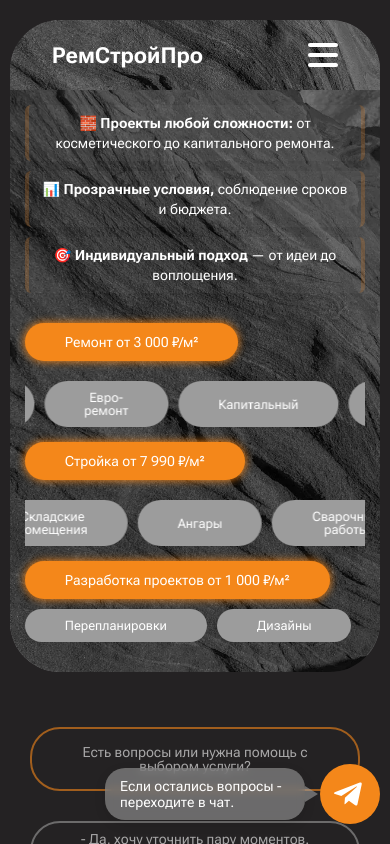
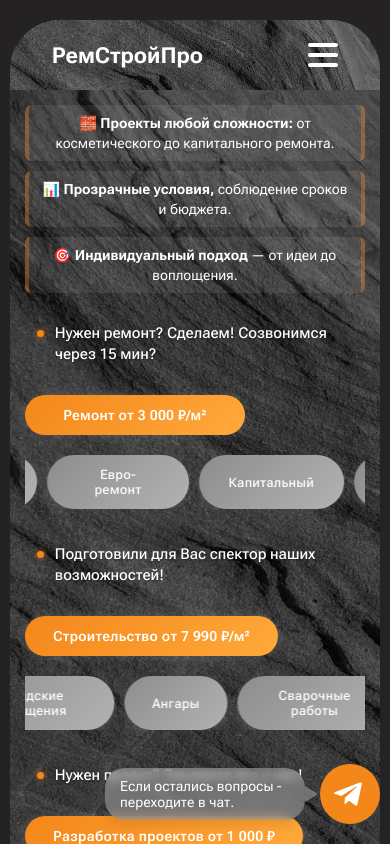
Before and after one commit to 1Arseny/RemStroyPro, a Next.js app: page / in a window 390 px wide. Built offline with nearby package versions, Linux system fonts and the light colour scheme.

Commit message:
первый блок исправен , работа над bottom

```diff
--- a/src/app/components/Field.module.css
+++ b/src/app/components/Field.module.css
@@ -1,46 +1,113 @@
 .field {
-    padding: 10px 40px;
-    letter-spacing: 0;
-    line-height: 100%;
+    padding: 12px 36px;
+    letter-spacing: 0.3px;
     border: none;
-    border-radius: 30px;
-    color: white;
-    font-size: 16px;
-    font-weight: 400;
-    height: 38px;
-    width: auto;
-    max-width: 100%;
-    outline: none;
+    border-radius: 50px;
+    font-size: 17px;
+    font-weight: 500;
+    height: auto;
     white-space: nowrap;
     display: inline-flex;
-    flex-direction: column;
-    transition: all 0.5s cubic-bezier(0.68, -0.55, 0.27, 1.55);
+    align-items: center;
     justify-content: center;
+    cursor: pointer;
+    transition: all 0.3s ease-in-out;
+    text-align: center;
+    background: transparent;
+    position: relative;
+    overflow: hidden;
 }
 
 .orange{
     background-color: #F4871A;
 }
-.gray{
-    background-color: #9C9C9C;
+.gray {
+    background: linear-gradient(135deg, #8d8d8d, #b3b3b3);
+    color: white;
+    box-shadow: 0 3px 10px rgba(140, 140, 140, 0.3);
 }
-.orangeTop{
-    background-color: #F4871A;
-    position: relative;
-    z-index: 5;
-    box-shadow: 0 0 9px rgb(255, 138, 22);
+.gray:active {
+    transform: scale(0.97);
+    box-shadow: 0 2px 5px rgba(140, 140, 140, 0.2);
 }
-.orangeTop:hover{
-    scale: 1.04;
+.orangeTop {
+  background: linear-gradient(135deg, #f4871a, #ffa93b);
+  color: white;
+  font-weight: 600;
+  padding: 12px 28px;
+  border-radius: 999px;
+
+  position: relative;
+  transition: transform 0.2s ease, box-shadow 0.3s ease;
+  will-change: transform, box-shadow;
+  text-align: center;
+  min-width: 220px;
+  cursor: pointer;
 }
-.orangeTop:active{
-    scale: 0.98;
+/* === Десктоп: более частое автонажатие === */
+@media (min-width: 701px) {
+  .orangeDelay1 {
+    animation: autoClick 3.5s ease-in-out infinite;
+    animation-delay: 0s;
+  }
+  .orangeDelay2 {
+    animation: autoClick 3.5s ease-in-out infinite;
+    animation-delay: 0.4s;
+  }
+  .orangeDelay3 {
+    animation: autoClick 3.5s ease-in-out infinite;
+    animation-delay: 0.8s;
+  }
+}
+
+/* === Мобильные: реже "нажимается" === */
+@media (max-width: 700px) {
+  .orangeDelay1 {
+    animation: autoClick 6s ease-in-out infinite;
+    animation-delay: 0s;
+  }
+  .orangeDelay2 {
+    animation: autoClick 6s ease-in-out infinite;
+    animation-delay: 0.6s;
+  }
+  .orangeDelay3 {
+    animation: autoClick 6s ease-in-out infinite;
+    animation-delay: 1.2s;
+  }
+}
+
+.orangeTop::before {
+    content: "";
+    position: absolute;
+    top: 0;
+    left: -75%;
+    width: 50%;
+    height: 100%;
+    background: rgba(255, 255, 255, 0.2);
+    transform: skewX(-20deg);
+    transition: left 0.5s ease;
+    z-index: 1;
+    border: 1px solid rgba(255, 255, 255, 0.3);
+}
+.orangeTop:hover::before {
+    left: 125%;
+}
+.orangeTop:hover {
+  transform: translateY(-2px);
+  box-shadow: 0 10px 20px rgba(0, 0, 0, 0.3);
+}
+.orangeTop:active {
+    animation: clickPop 0.2s ease forwards;
+  transform: scale(0.97);
+  box-shadow: 0 3px 8px rgba(0, 0, 0, 0.2);
 }
 .transparentOrange{
+    color: white;
     border: 2px solid #F4871A;
     padding: 20px 40px;
 }
 .transparentGray{
+    color: white;
     position: relative;
     z-index: 10;
     border: 2px solid #9C9C9C;
@@ -82,6 +149,7 @@
         font-size: 16px;
     }
 
+
 }
 @media (max-width: 450px) {
     .field {
@@ -111,3 +179,46 @@
         text-wrap: nowrap;
     }
 }
+/* @keyframes microPulse {
+  0% {
+    transform: scale(1);
+    box-shadow: 0 0 10px rgba(250, 194, 139, 0.2);
+  }
+  50% {
+    transform: scale(1.015);
+    box-shadow: 0 0 22px rgba(252, 218, 184, 0.7);
+  }
+  100% {
+    transform: scale(1);
+    box-shadow: 0 0 10px rgba(252, 218, 184, 0.2);
+  }
+} */
+@keyframes clickPop {
+  0% {
+    transform: scale(1);
+  }
+  50% {
+    transform: scale(0.95);
+  }
+  100% {
+    transform: scale(1);
+  }
+}
+@keyframes autoClick {
+  0% {
+    transform: scale(1);
+    box-shadow: 0 0 10px rgba(255, 255, 255, 0.15);
+  }
+  20% {
+    transform: scale(0.94);
+    box-shadow: 0 0 6px rgba(255, 255, 255, 0.1);
+  }
+  40% {
+    transform: scale(1);
+    box-shadow: 0 0 12px rgba(255, 255, 255, 0.25);
+  }
+  100% {
+    transform: scale(1);
+    box-shadow: 0 0 10px rgba(255, 255, 255, 0.15);
+  }
+}
--- a/src/app/components/Field.tsx
+++ b/src/app/components/Field.tsx
@@ -3,12 +3,17 @@ import styles from './Field.module.css';
 
 interface FieldProps {
     children: React.ReactNode,
-    className: 'orange' | 'gray' | 'orangeTop'| 'transparentOrange' | 'transparentGray' | 'transparentOrangePrice' | 'orangeGlow';
+    className: string;
 }
 
-function Field({children, className}: FieldProps) {
+function Field({ children, className }: FieldProps) {
+    const classNames = className
+        .split(' ')
+        .map(c => styles[c])
+        .filter(Boolean)
+
     return (
-        <span className={`${styles.field} ${styles[className]}`}>
+        <span className={`${styles.field} ${classNames.join(' ')}`}>
             {children}
         </span>
     );
--- a/src/app/globals.css
+++ b/src/app/globals.css
@@ -24,7 +24,7 @@ img{
 }
 #calculator{
   display: flex;
-  width: 30%;
+  /* width: 30%; */
   justify-content: center;
 }
 @media (max-width: 1300px) {
--- a/src/app/sections/KrutorusAndCalc/Calc/Calc.module.css
+++ b/src/app/sections/KrutorusAndCalc/Calc/Calc.module.css
@@ -3,7 +3,8 @@
     display: flex;
     flex-direction: column;
     height: auto;
-    min-height: 500px;
+    min-height: 600px;
+    max-height: 725px;
     gap: 30px;
     border-radius: 50px;
     border: none;
@@ -805,7 +806,7 @@
     .calcSection {
         height: 90vh;
         min-height: 700px;
-        margin-bottom: 15rem;
+        /* margin-bottom: 15rem; */
     }
 
     .calc {
--- a/src/app/sections/KrutorusAndCalc/Krutorus/Krutorus.tsx
+++ b/src/app/sections/KrutorusAndCalc/Krutorus/Krutorus.tsx
@@ -2,6 +2,7 @@
 import styles from './Krutorus.module.css'
 import KrutorusTop from "@/app/sections/KrutorusAndCalc/Krutorus/KrutorusTop";
 import KrutorusBottom from "@/app/sections/KrutorusAndCalc/Krutorus/KrutorusBottom";
+import Calc from "@/app/sections/KrutorusAndCalc/Calc/Calc";
 
 function Krutorus() {
     return (
--- a/src/app/sections/KrutorusAndCalc/Krutorus/KrutorusBottom.module.css
+++ b/src/app/sections/KrutorusAndCalc/Krutorus/KrutorusBottom.module.css
@@ -38,6 +38,8 @@
     justify-self: flex-end;
 }
 .fieldsOpacity{
+    max-width: 400px;
+    width: 100%;
     opacity: 60%;
     display: flex;
     gap: 30px;
@@ -56,6 +58,7 @@
     right: 30px;
     bottom: 50px;
     user-select: none;
+    transition: none;
 }
 .imagestone{
     position: relative;
@@ -185,3 +188,52 @@
         font-size: 14px;
     }
 }
+@keyframes slideLeftFade {
+  0% {
+    opacity: 0;
+    transform: translateX(-150px);
+  }
+  100% {
+    opacity: 1;
+    transform: translateX(0);
+  }
+}
+
+@keyframes slideRightFade {
+  0% {
+    opacity: 0;
+    transform: translateX(150px);
+  }
+  100% {
+    opacity: 1;
+    transform: translateX(0);
+  }
+}
+
+.animateLeft {
+  animation: slideLeftFade 1s ease-out forwards;
+}
+
+.animateRight {
+  animation: slideRightFade 2s ease-out forwards;
+}
+@keyframes drawArrow {
+  0% {
+    opacity: 0;
+    transform: scaleY(0.1) translateY(-20px);
+  }
+  60% {
+    opacity: 1;
+    transform: scaleY(1) translateY(0);
+  }
+  75% {
+    transform: scaleY(1) translateY(-6px);
+  }
+  100% {
+    transform: scaleY(1) translateY(0);
+  }
+}
+.animateDrawArrow {
+  animation: drawArrow 2s ease-out forwards;
+  transform-origin: top center;
+}
--- a/src/app/sections/KrutorusAndCalc/Krutorus/KrutorusBottom.tsx
+++ b/src/app/sections/KrutorusAndCalc/Krutorus/KrutorusBottom.tsx
@@ -1,4 +1,5 @@
 'use client'
+import { useEffect, useRef, useState } from 'react';
 import styles from './KrutorusBottom.module.css'
 import Image from "next/image";
 import BuilderImage from "public/man.png"
@@ -9,30 +10,71 @@ import Field from "@/app/components/Field";
 import Link from "next/link";
 import TelegramBlueButton from "@/app/components/TelegramBlueButton";
 
+function KrutorusBottom() {
+    const orangeRef = useRef<HTMLDivElement>(null);
+    const grayRef = useRef<HTMLDivElement>(null);
+    const [inView, setInView] = useState(false);
 
-function KrutorusBottom() {
+    useEffect(() => {
+        const element = orangeRef.current;
+        const observer = new IntersectionObserver(
+            ([entry]) => setInView(entry.isIntersecting),
+            { threshold: 0.3 }
+        );
+
+        if (element) {
+            observer.observe(element);
+        }
+
+        return () => {
+            if (element) {
+            observer.unobserve(element);
+            }
+        };
+    }, []);
+
     return (
         <div className={styles.krutorusBottom}>
             <div className={styles.images}>
-                <Image className={styles.man} src={BuilderImage} alt="строитель" height={456}/>
-                <Image className={styles.cloud} src={CloudImage} alt="Узнайте стоимость любой работы!" height={126}/>
+                <Image className={styles.man} src={BuilderImage} alt="строитель" height={456} />
+                <Image className={styles.cloud} src={CloudImage} alt="Узнайте стоимость любой работы!" height={126} />
             </div>
             <div className={styles.fieldsAndButton}>
                 <div className={styles.fields}>
                     <div className={styles.fieldsOpacity}>
-                        <Field className={'transparentOrange'}>Есть вопросы или нужна помощь с выбором услуги?</Field>
-                        <Field className={'transparentGray'}>- Да, хочу уточнить пару моментов.<br/>
-                            <Link className={styles.link} href="/">📲<span className={styles.linkDecoration}>Пишите в Telegram — ответим быстро!</span></Link>
-                        </Field>
+                        <div
+                            ref={orangeRef}
+                            className={inView ? styles.animateLeft : ''}
+                        >
+                            <Field className={'transparentOrange'}>
+                                Есть вопросы или нужна помощь с выбором услуги?
+                            </Field>
+                        </div>
+                        <div
+                            ref={grayRef}
+                            className={inView ? styles.animateRight : ''}
+                        >
+                            <Field className={'transparentGray'}>
+                                - Да, хочу уточнить пару моментов.<br />
+                                <Link className={styles.link} href="/">
+                                    📲 <span className={styles.linkDecoration}>Пишите в Telegram — ответим быстро!</span>
+                                </Link>
+                            </Field>
+                        </div>
                     </div>
-                    <Image className={styles.arrowLeft} src={arrowLeft} alt='arrow'/>
+
+                    <Image
+  className={`${styles.arrowLeft} ${inView ? styles.animateDrawArrow : ''}`}
+  src={arrowLeft}
+  alt='arrow'
+/>
                     <div className={styles.tgbtn}>
-                        <TelegramBlueButton/>
+                        <TelegramBlueButton />
                     </div>
                 </div>
             </div>
             <div className={styles.imagestone}>
-                <Image className={styles.stone1} src={stone1} alt='stone1'/>
+                <Image className={styles.stone1} src={stone1} alt='stone1' />
             </div>
         </div>
     );
--- a/src/app/sections/KrutorusAndCalc/Krutorus/KrutorusTop.module.css
+++ b/src/app/sections/KrutorusAndCalc/Krutorus/KrutorusTop.module.css
@@ -52,7 +52,7 @@
 }
 
 .title {
-    font-size: 61px;
+    font-size: 42px;
     font-weight: 600;
     margin-bottom: 20px;
 
@@ -73,7 +73,7 @@
     max-width: 100%;
     list-style: none;
     margin-bottom: 30px;
-    font-size: 20px;
+    font-size: 16px;
     line-height: 30px;
     font-weight: 400;
     white-space: wrap;
@@ -88,9 +88,9 @@
     .list li{
         text-align: center;
         font-size: 15px;
-        border-left: 4px solid #f4871a32;
-        border-right: 4px solid #f4871a32;
-        background: rgba(255, 255, 255, 0.03);
+        border-left: 4px solid #f4871a59;
+        border-right: 4px solid #f4871a59;
+        background: rgba(255, 255, 255, 0.077);
         border-radius: 6px;
         font-size: 14px;
     }
@@ -107,8 +107,8 @@
 
   .animatedList li {
     opacity: 0;
-    transform: translateY(15px);
-    animation: fadeInUp 1.5s ease forwards;
+    transform: translateY(20px);
+    animation: fadeInUp 4s ease forwards;
   }
 
   .animatedList li:nth-child(1) {
@@ -157,22 +157,6 @@
     z-index: 2;
 }
 
-.shine {
-    position: absolute;
-    top: 0;
-    left: -100%;
-    width: 100%;
-    height: 100%;
-    background: linear-gradient(
-            to right,
-            transparent 0%,
-            rgba(255, 255, 255, 0.4) 50%,
-            transparent 100%
-    );
-    z-index: 3;
-    animation: shine 3s forwards;
-}
-
 @keyframes shine {
     0% { left: -100%; }
     100% { left: 100%; }
@@ -190,7 +174,7 @@
     }
 
     .title {
-        font-size: 48px;
+        font-size: 42px;
     }
 
     .list {
@@ -259,7 +243,7 @@
     }
 
     .title {
-        font-size: 28px;
+        font-size: 32px;
         margin-bottom: 10px;
     }
 
@@ -270,3 +254,120 @@
     }
 
 }
+@keyframes rowFadeInUp {
+  from {
+    opacity: 0;
+    transform: translateY(20px);
+  }
+  to {
+    opacity: 1;
+    transform: translateY(0);
+  }
+}
+
+.animatedRow {
+  opacity: 0;
+  transform: translateY(20px);
+  animation: rowFadeInUp 0.6s ease-out forwards;
+}
+
+.animatedRow:nth-child(1) {
+  animation-delay: 0.2s;
+}
+.animatedRow:nth-child(2) {
+  animation-delay: 0.4s;
+}
+.animatedRow:nth-child(3) {
+  animation-delay: 0.6s;
+}
+.shinyButton {
+  position: relative;
+  overflow: hidden;
+  border-radius:30px ;
+}
+
+.shinyButton::after {
+  content: '';
+  position: absolute;
+  top: 0;
+  left: -75%;
+  width: 50%;
+  height: 100%;
+  background: linear-gradient(
+    to right,
+    transparent 0%,
+    rgba(255, 255, 255, 0.3) 50%,
+    transparent 100%
+  );
+  animation: shineLocal 3s linear infinite;
+  z-index: 1;
+  pointer-events: none;
+}
+
+@keyframes shineLocal {
+  0% {
+    left: -75%;
+  }
+  100% {
+    left: 125%;
+  }
+}
+
+.callList {
+  list-style: none;
+  margin: 20px 0 10px 0;
+  padding: 0 0 0 20px;
+  color: white;
+  font-weight: 500;
+  font-size: 16px; /* ⬅ ПК */
+  line-height: 1.4;
+}
+.noTopMargin {
+  margin-top: 0 !important;
+}
+.callList li {
+  position: relative;
+  padding-left: 18px;
+  margin-bottom: 5px;
+  text-shadow: 0 1px 2px rgba(0,0,0,0.4);
+}
+
+.callList li::before {
+  content: '';
+  position: absolute;
+  left: 0;
+  top: 8px;
+  width: 9px;
+  height: 9px;
+  background-color: #F4871A;
+  border-radius: 50%;
+  box-shadow: 0 0 6px rgba(244, 135, 26, 0.7);
+}
+
+/* 📱 Мобильные устройства */
+@media (max-width: 700px) {
+  .callList {
+    font-size: 16px;
+    padding-left: 15px;
+  }
+
+  .callList li::before {
+    top: 7px;
+    width: 8px;
+    height: 8px;
+  }
+}
+
+/* 📱 Очень маленькие экраны */
+@media (max-width: 400px) {
+  .callList {
+    font-size: 15px;
+    padding-left: 12px;
+  }
+
+  .callList li::before {
+    top: 7px;
+    width: 7px;
+    height: 7px;
+  }
+}
--- a/src/app/sections/KrutorusAndCalc/Krutorus/KrutorusTop.tsx
+++ b/src/app/sections/KrutorusAndCalc/Krutorus/KrutorusTop.tsx
@@ -1,6 +1,7 @@
 'use client';
 import Head from 'next/head';
-import styles from './KrutorusTop.module.css'
+import styles from './KrutorusTop.module.css';
+import stylesField from './Field.module.css';
 import Field from "@/app/components/Field";
 import {useEffect, useRef} from 'react';
 
@@ -17,17 +18,6 @@ function KrutorusTop() {
             });
         }
     };
-
-    useEffect(() => {
-        if (shineRef.current) {
-            shineRef.current.style.animation = 'none';
-            setTimeout(() => {
-                if (shineRef.current) {
-                    shineRef.current.style.animation = '';
-                }
-            }, 10);
-        }
-    }, []);
 
     return (
         <div className={styles.krutorusTop}>
@@ -50,13 +40,16 @@ function KrutorusTop() {
                 </div>
                 <div className={styles.fields}>
                     {/* Первая строка - ремонт */}
-                    <div className={styles.row}>
+                    <ul className={`${styles.callList} ${styles.noTopMargin}`}>
+                        <li>Нужен ремонт? Сделаем! Созвонимся через 15 мин?</li>
+                    </ul>
+                    <div className={`${styles.row} ${styles.animatedRow}`}>
                         <a
                             href="#services"
                             className={styles.anchorLink}
                             onClick={(e) => scrollToAnchor(e, '#services')}
                         >
-                            <Field className={'orangeTop'}>Ремонт от 3 000 ₽/м²</Field>
+                            <Field className={'orangeTop orangeDelay1'}>Ремонт от 3 000 ₽/м²</Field>
                         </a>
                         <div className={styles.marquee}>
                             <div className={styles.marqueeContent}>
@@ -76,13 +69,16 @@ function KrutorusTop() {
                     </div>
 
                     {/* Вторая строка - стройка */}
-                    <div className={styles.row}>
+                    <ul className={styles.callList}>
+                        <li>Подготовили для Вас спектор наших возможностей!</li>
+                    </ul>
+                    <div className={`${styles.row} ${styles.animatedRow}`}>
                         <a
                             href="#services"
                             className={styles.anchorLink}
                             onClick={(e) => scrollToAnchor(e, '#services')}
                         >
-                            <Field className={'orangeTop'}>Стройка от 7 990 ₽/м²</Field>
+                            <Field className={'orangeTop orangeDelay2'}>Строительство от 7 990 ₽/м²</Field>
                         </a>
                         <div className={styles.marquee}>
                             <div className={styles.marqueeContent}>
@@ -104,18 +100,25 @@ function KrutorusTop() {
                     </div>
 
                     {/* Третья строка - разработка проектов */}
-                    <div className={styles.row}>
+                    <ul className={styles.callList}>
+                        <li>Нужен проект? Закажите его у нас!</li>
+                    </ul>
+                    <div className={`${styles.row} ${styles.animatedRow}`}>
                         <a
                             href="#plan"
                             className={styles.anchorLink}
                             onClick={(e) => scrollToAnchor(e, '#plan')}
                         >
-                            <Field className={'orangeTop'}>Разработка проектов от 1 000 ₽/м²</Field>
+                            <Field className={'orangeTop orangeDelay1' } >Разработка проектов от 1 000 ₽</Field>
                         </a>
                         <div className={styles.shineContainer}>
                             <div className={styles.staticFields}>
-                                <Field className={'gray'}>Перепланировки</Field>
-                                <Field className={'gray'}>Дизайны</Field>
+                                <div className={styles.shinyButton}>
+                                    <Field className={'gray'}>Перепланировки</Field>
+                                </div>
+                                <div className={styles.shinyButton}>
+                                    <Field className={'gray'}>Дизайны</Field>
+                                </div>
                             </div>
                             <div ref={shineRef} className={styles.shine}></div>
                         </div>
--- a/src/app/sections/Nav/Nav.module.css
+++ b/src/app/sections/Nav/Nav.module.css
@@ -22,6 +22,11 @@
     gap: 15px;
     height: 100%;
     width: 90%;
+}
+@media screen and (min-width: 1301px) {
+    .buttons button{
+        font-size: 18px;
+    }
 }
 .hamburgerRow {
     display: flex;
@@ -107,19 +112,19 @@
 }
 
 .mobileMenu {
+    display: none;
+    flex-direction: column;
+    gap: 15px;
+    padding: 20px;
     position: absolute;
     top: 100%;
     left: 0;
     right: 0;
     background: rgba(100, 100, 100, 0.5);
-        backdrop-filter: blur(10px);
+    backdrop-filter: blur(10px);
     border-radius: 0 0 25px 25px;
-    padding: 20px;
-    display: none;
-    flex-direction: column;
-    gap: 15px;
     z-index: 9;
-    box-shadow: 0 10px 15px rgba(0,0,0,0.2);
+    box-shadow: 0 10px 15px rgba(0, 0, 0, 0.2);
 }
 
 .mobileMenu.open {
@@ -190,3 +195,18 @@
         font-size: 14px;
     }
 }
+@keyframes fadeSlideIn {
+  from {
+    opacity: 0;
+    transform: translateY(-50px);
+  }
+  to {
+    opacity: 1;
+    transform: translateY(0);
+  }
+}
+
+.navAnimate {
+  animation: fadeSlideIn 0.8s ease-out forwards;
+  opacity: 0;
+}
```
Also changed, not shown: src/app/sections/Nav/Nav.tsx (+27 -19 lines), src/app/sections/KrutorusAndCalc/Krutorus/Krutorus.module.css (line endings or trailing spaces).
